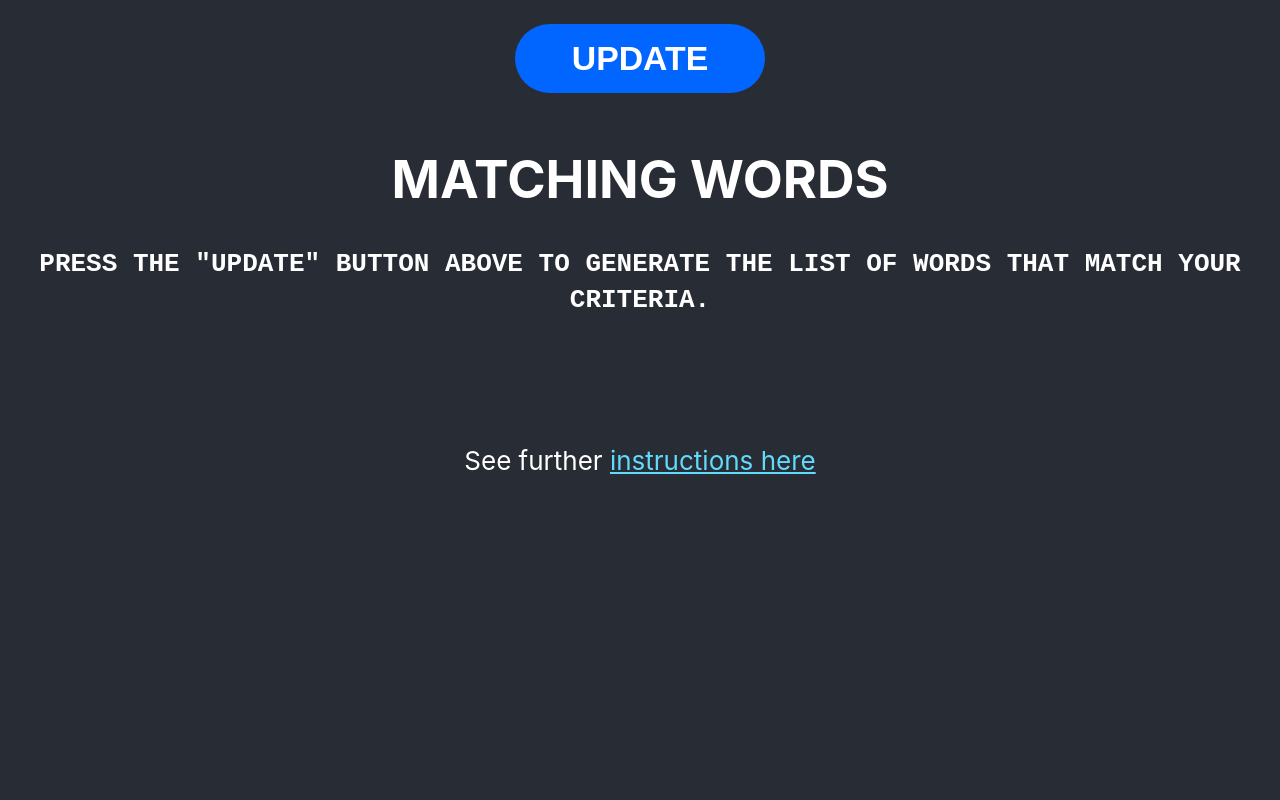
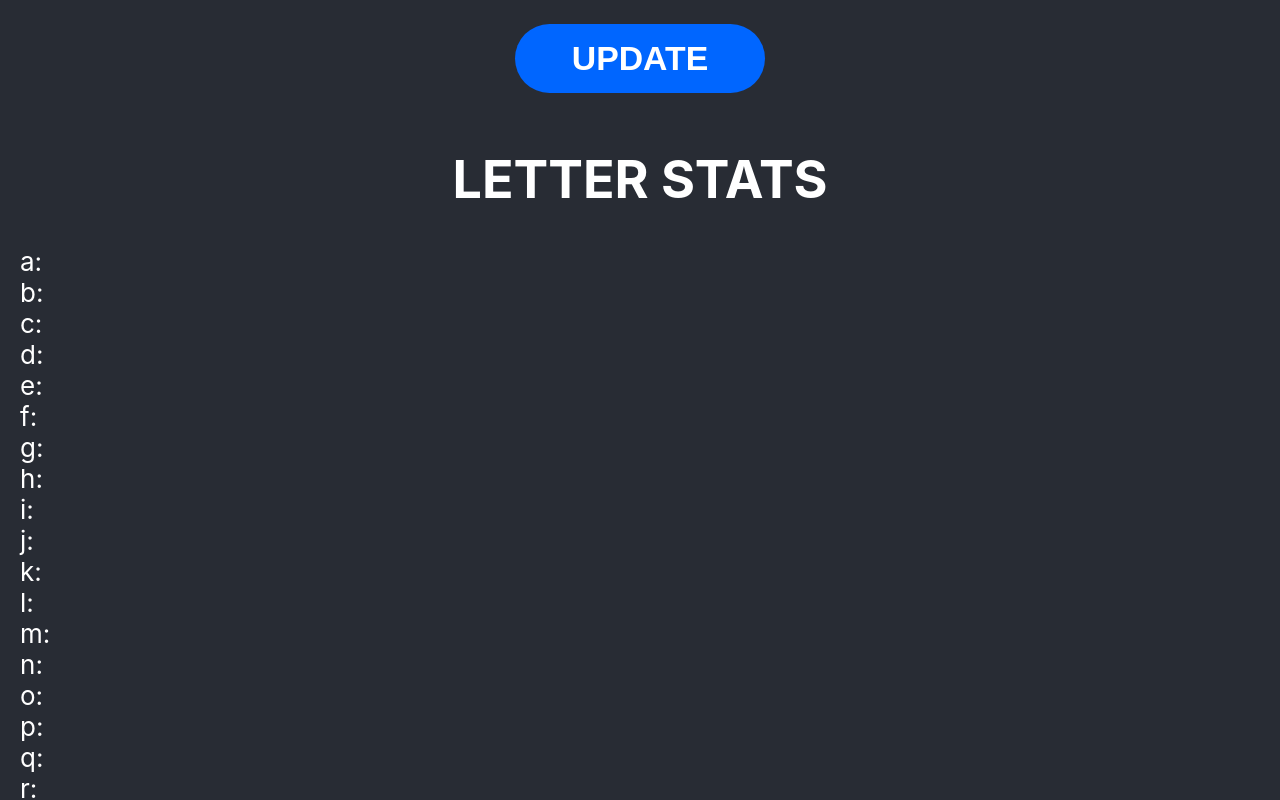
Before and after one commit to dsuarezv/wordle-solver-js, a React (Create React App) app: page / in a window 1280 px wide. Shown: the part 729-1529 px from the top of the page. Before the commit the page ends 1315 px from the top, so only its background shows below. Built offline with nearby package versions, Linux system fonts and the light colour scheme; no server answers.

Commit message:
Published

```diff
--- a/src/App.js
+++ b/src/App.js
@@ -10,6 +10,8 @@ import Footer from './Footer';
 import animateScroll from 'react-scroll';
 import ReactGA from 'react-ga4';
 import LangSelect from './LangSelect';
+import CharFrequency from './CharFrequency';
+import TopScoreWords from './TopScoreWords';
 
 ReactGA.initialize(process.env.REACT_APP_GA_ID);
 ReactGA.pageview("index");
@@ -46,7 +48,7 @@ function App() {
         const result = getCandidates(wordlists[lang], puzzleState);
         setMatchingWords(result);
         setUpdated(true);
-        animateScroll.scroller.scrollTo("MatchingWords");
+        animateScroll.scroller.scrollTo("TopScores");
         ReactGA.event({category: "interaction", action: "update" });
     }
 
@@ -72,12 +74,17 @@ function App() {
                 <button onClick={handleUpdate}>Update</button>
             </div>
 
+            <TopScoreWords wordList={matchingWords} />
+
+            <CharFrequency wordList={matchingWords} />
+
             <MatchingWords updated={updated} data={matchingWords} />
 
             {/* <h1>WORD SCORES</h1>
             <p className='Hint'>Top 20 word scores with the current char distribution.</p>
-            <h1>LETTER STATS</h1>
-            <p className='Hint'>A chart with the char distribution in the current wordlist.</p>
+
+
+
             <h1>REGEX MATCHES</h1>
             <p className='Hint'>Finally a textbox to enter a regex and filter the current wordlist.</p> */}
 
--- /dev/null
+++ b/src/CharFrequency.css
@@ -0,0 +1,20 @@
+.CharFreqWrapper {
+    width: 100%;
+}
+
+.CharFreqItem {
+    width: 100%;
+    text-align: start;
+    margin: 0;
+}
+
+.CharFreqChar {
+    display: inline-block;
+}
+
+.CharFreqSize {
+    display: inline-block;
+    background-color: #f827ba;
+    height: 12px;
+    font-size: 0.5em;
+}
--- /dev/null
+++ b/src/CharFrequency.js
@@ -0,0 +1,28 @@
+import React from 'react';
+import { getCharFrequency, normalizeDict } from './Scorer';
+import './CharFrequency.css';
+
+const CharFrequency = ({wordList}) => {
+
+    var stats = normalizeDict(getCharFrequency(wordList));
+
+    return (
+        <div className='CharFreqWrapper'>
+            <h1>LETTER STATS</h1>
+            <div className=''>
+                {Object.keys(stats).map(c => {
+                    return (
+                        <p className='CharFreqItem' key={c}>
+                            <span className='CharFreqChar' style={{width: '30px'}}>{c}: </span>
+                            <span style={{display: 'inline-block', width: 'calc(100% - 30px)'}}>
+                                <span className='CharFreqSize' style={{width: 'calc(' + stats[c] * 95 + '%)'}}></span>
+                            </span>
+                        </p>
+                    )
+                })}
+            </div>
+        </div>
+    )
+}
+
+export default CharFrequency;
--- /dev/null
+++ b/src/Scorer.js
@@ -0,0 +1,57 @@
+export function getCharFrequency(wordList) {
+    const res = {};
+    for (let i = 97; i <= 122; ++i) {
+        res[String.fromCharCode(i)] = 0;
+    }
+
+    wordList.forEach(word => {
+        [...word].forEach(c => res[c] += 1);
+    });
+
+    return res;
+}
+
+export function normalizeDict(dict) {
+    let max = 0;
+    Object.keys(dict).forEach(k => {
+        if (dict[k] > max) max = dict[k];
+    });
+
+    const res = {}
+    Object.keys(dict).forEach(k => res[k] = dict[k] / max);
+    return res;
+}
+
+
+function getUniqueChars(wordChars) {
+    let res = 0;
+    for (let i = 0; i < wordChars.length; ++i) {
+        let found = false;
+        for (let j = 0; j < i; ++j) {
+            if (wordChars[i] === wordChars[j]) found = true;
+        }
+        if (!found) res++;
+    }
+
+    return res;
+}
+
+
+export function getWordScores(wordList, charFrequencies) {
+    const result = wordList.map(word => {
+        const wordChars = [...word];
+        const unique = getUniqueChars(wordChars);
+        const freqScore = wordChars.reduce((prev, current) => {
+            return prev + charFrequencies[current];
+        }, 0);
+
+        return {
+            word,
+            unique,
+            freqScore,
+            score: unique * freqScore
+        }
+    });
+
+    return result.sort((a, b) => b.score - a.score);
+}
--- a/src/Solver.js
+++ b/src/Solver.js
@@ -1,26 +1,3 @@
-
-function getCharFrequency(wordList) {
-    const res = {};
-    for (let i = 'a'; i <= 'z'; ++i) res[i] = 0;
-
-    wordList.forEach(word => {
-        [...word].forEach(c => res[c] += 1);
-    });
-
-    return res;
-}
-
-function normalizeDict(dict) {
-    let max = 0;
-    Object.keys.forEach(k => {
-        if (dict[k] > max) max = dict[k];
-    });
-
-    const res = {}
-    Object.keys.forEach(k => res[k] = dict[k] / max);
-    return res;
-}
-
 function getUniqueOtherChars(otherChars) {
     var res = [];
 
--- /dev/null
+++ b/src/TopScoreWords.js
@@ -0,0 +1,29 @@
+import React from 'react';
+import { getCharFrequency, getWordScores } from './Scorer';
+import Word from './Word';
+
+const TopScoreWords = ({wordList}) => {
+
+    if (!wordList || wordList.length === 0) return null;
+
+    const charFreqs = getCharFrequency(wordList);
+    let scores = getWordScores(wordList, charFreqs);
+    scores = scores.slice(0, 10);
+
+
+    return (
+        <div name="TopScores" className='TopScoreWrapper'>
+            <h1>TOP SUGGESTIONS</h1>
+            <div className='TopScores'>
+                {scores.map(d => {
+                    return (
+                        // <p>{d.word}: {d.score} {d.unique}</p>
+                        <Word word={d.word} colors={[5, 5, 5, 5, 5]} />
+                    )
+                })}
+            </div>
+        </div>
+    )
+}
+
+export default TopScoreWords;
--- a/src/Word.js
+++ b/src/Word.js
@@ -14,7 +14,7 @@ const Word = ({word, colors, onChange, rowNumber, canEditWord}) => {
         const updatedCharColors = [...colors];
         updatedCharColors[column] = updatedColor;
 
-        onChange(rowNumber, word, updatedCharColors);
+        if (onChange) onChange(rowNumber, word, updatedCharColors);
     }
 
     const handleClick = (e) => {
```
Also changed, not shown: src/LangSelect.js (+0 -8 lines), 7 other files (tests, documents, lock files or other folders).
